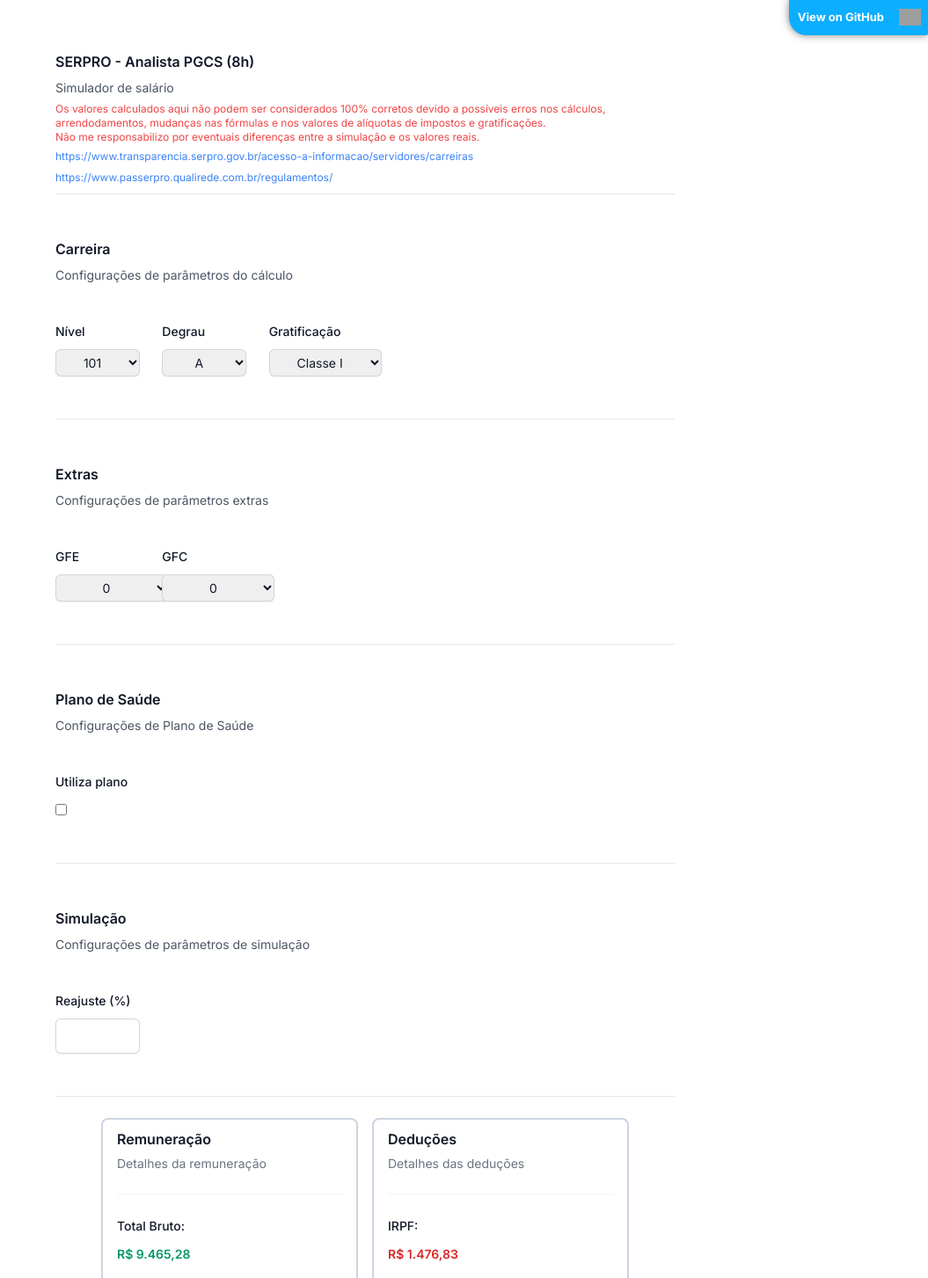
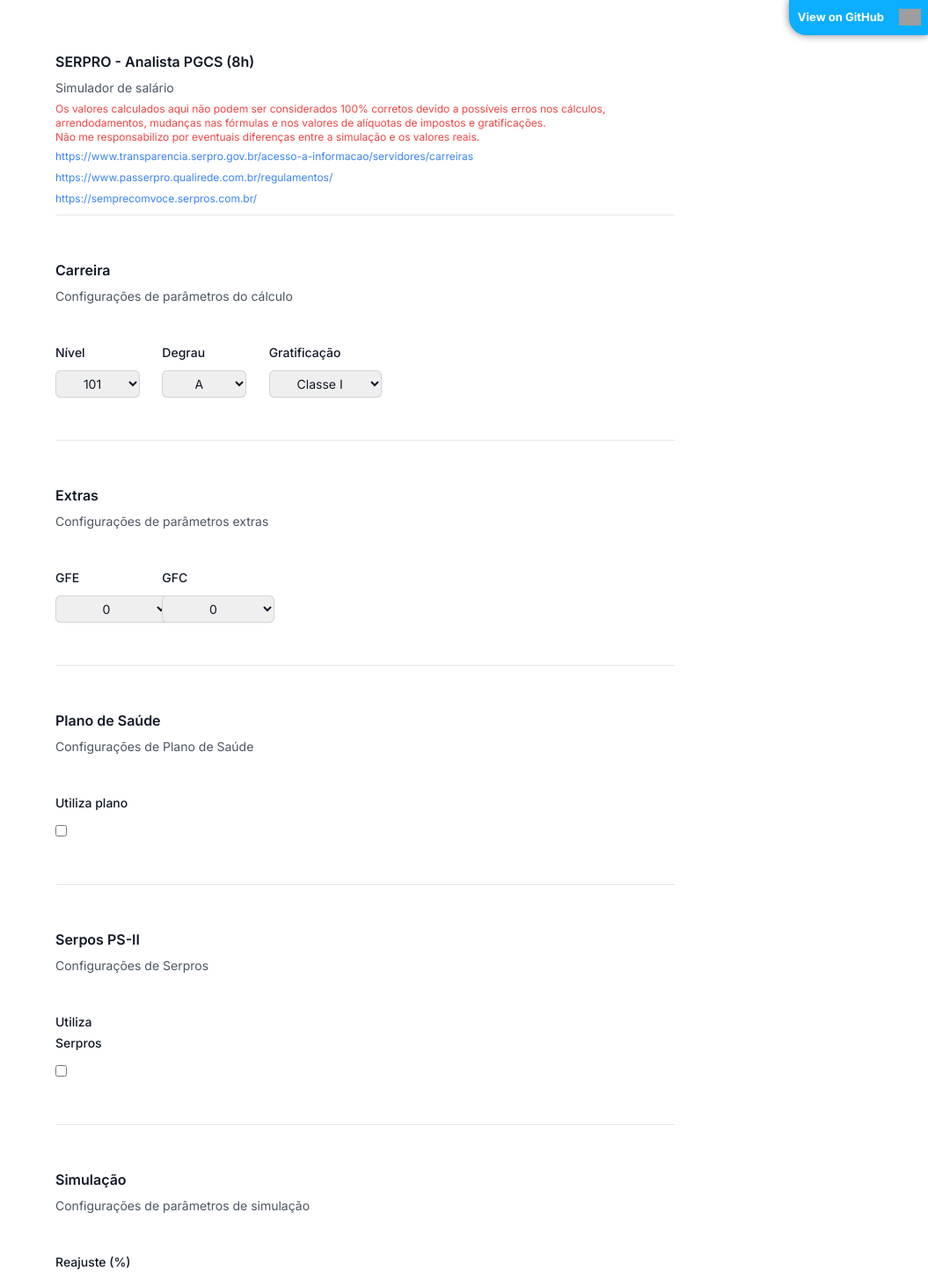
Before and after one commit to tacsio/calculadora-serpro, a Next.js app: page / in a window 1280 px wide. Shown: the top 1453 px of the page at 88% size, without its empty margins (225-1280 px from the left). Built offline with nearby package versions, Linux system fonts and the light colour scheme; grey boxes are pictures that could not be loaded.

Commit message:
add serpros

```diff
--- a/src/components/dashboard/deducoes.js
+++ b/src/components/dashboard/deducoes.js
@@ -31,6 +31,12 @@
             value={`R$ ${deducoes.planoSaude}`}
             colorClass="text-red-600"
           />
+
+          <CardItem
+            title="Serpros:"
+            value={`R$ ${deducoes.serpros}`}
+            colorClass="text-red-600"
+          />
         </dl>
       </div>
     </div>
--- a/src/components/form.js
+++ b/src/components/form.js
@@ -3,6 +3,7 @@
 import { PGCS } from "@/service/pgcs";
 import { useEffect, useState } from "react";
 import PlanoSaudeForm from "./plano-saude-form";
+import SerprosForm from "./serpros-form";
 
 const pgcs = new PGCS();
 
@@ -14,6 +15,8 @@
   const [gfcIndex, setGfcIndex] = useState(0);
 
   const [idade, setIdade] = useState(undefined);
+  const [contribuicaoSerpros, setContribuicaoSerpros] = useState(undefined);
+
   const [reajuste, setReajuste] = useState("");
 
   useEffect(() => {
@@ -25,9 +28,20 @@
       gfeIndex,
       gfcIndex,
       idade,
+      contribuicaoSerpros,
     });
     setData(result);
-  }, [nivel, degrau, classe, setData, reajuste, gfeIndex, gfcIndex, idade]);
+  }, [
+    nivel,
+    degrau,
+    classe,
+    setData,
+    reajuste,
+    gfeIndex,
+    gfcIndex,
+    idade,
+    contribuicaoSerpros,
+  ]);
 
   return (
     <form>
@@ -51,6 +65,7 @@
           <p>
             <a
               className="text-xs text-blue-500"
+              target="_blank"
               href="https://www.transparencia.serpro.gov.br/acesso-a-informacao/servidores/carreiras"
             >
               https://www.transparencia.serpro.gov.br/acesso-a-informacao/servidores/carreiras
@@ -59,9 +74,19 @@
           <p>
             <a
               className="text-xs text-blue-500"
+              target="_blank"
               href="https://www.passerpro.qualirede.com.br/regulamentos/"
             >
               https://www.passerpro.qualirede.com.br/regulamentos/
+            </a>
+          </p>
+          <p>
+            <a
+              className="text-xs text-blue-500"
+              target="_blank"
+              href="https://semprecomvoce.serpros.com.br/"
+            >
+              https://semprecomvoce.serpros.com.br/
             </a>
           </p>
         </div>
@@ -217,6 +242,11 @@
 
         <PlanoSaudeForm idade={idade} setIdade={setIdade} />
 
+        <SerprosForm
+          contribuicaoSerpros={contribuicaoSerpros}
+          setContribuicaoSerpros={setContribuicaoSerpros}
+        />
+
         {/* Simulacao */}
         <div className="border-b border-gray-900/10 pb-12">
           <h2 className="text-base font-semibold leading-7 text-gray-900">
@@ -241,7 +271,7 @@
                   type="number"
                   min={0}
                   className="block w-full rounded-md border-0 px-3.5 py-2 text-gray-900 shadow-sm ring-1 ring-inset ring-gray-300 placeholder:text-gray-400 focus:ring-2 focus:ring-inset focus:ring-indigo-600 sm:text-sm sm:leading-6"
-                  onChange={(event) => setReajuste(event.target.value)}
+                  onChange={(event) => setReajuste(Number(event.target.value))}
                   value={reajuste}
                 />
               </div>
--- /dev/null
+++ b/src/components/serpros-form.js
@@ -0,0 +1,66 @@
+import { useState } from "react";
+
+export default function SerprosForm({ contribuicaoSerpros, setContribuicaoSerpros }) {
+  const [checkSerpros, setCheckSerpros] = useState(false);
+
+  function toggle() {
+    if (checkSerpros) {
+      setContribuicaoSerpros(undefined);
+    } else {
+      setContribuicaoSerpros(433.78);
+    }
+    setCheckSerpros(!checkSerpros);
+  }
+
+  return (
+    <div className="border-b border-gray-900/10 pb-12">
+      <h2 className="text-base font-semibold leading-7 text-gray-900">
+        Serpos PS-II
+      </h2>
+      <p className="mt-1 text-sm leading-6 text-gray-600">
+        Configurações de Serpros
+      </p>
+
+      <div className="mt-10 grid grid-cols-1 gap-x-6 gap-y-8 sm:grid-cols-6">
+        <div className="sm:col-span-1">
+          <label
+            htmlFor="serpros"
+            className="block text-sm font-medium leading-6 text-gray-900"
+          >
+            Utiliza Serpros
+          </label>
+          <div className="mt-2 w-24">
+            <input
+              id="serpros"
+              type="checkbox"
+              value={checkSerpros}
+              onChange={(e) => toggle()}
+            />
+          </div>
+        </div>
+
+        {checkSerpros && (
+          <div className="sm:col-span-1">
+            <label
+              htmlFor="contribuicao"
+              className="block text-sm font-medium leading-6 text-gray-900"
+            >
+              Contribução Participante
+            </label>
+            <div className="mt-2 w-24">
+              <input
+                id="contribuicao"
+                name="contribuicao"
+                type="number"
+                min={0}
+                className="block w-full rounded-md border-0 px-3.5 py-2 text-gray-900 shadow-sm ring-1 ring-inset ring-gray-300 placeholder:text-gray-400 focus:ring-2 focus:ring-inset focus:ring-indigo-600 sm:text-sm sm:leading-6"
+                onChange={(event) => setContribuicaoSerpros(Number(event.target.value))}
+                value={contribuicaoSerpros}
+              />
+            </div>
+          </div>
+        )}
+      </div>
+    </div>
+  );
+}
--- a/src/service/pgcs.js
+++ b/src/service/pgcs.js
@@ -31,12 +31,14 @@
     gfcIndex = 0,
     reajuste,
     idade,
+    contribuicaoSerpros,
   }) {
     let base = this.calculadora.calcularBase(this.niveis[0], nivel, degrau);
     let alimentacao = this.calculadora.alimentacao;
     let gfe = this.gfe[gfeIndex];
     let gfc = this.gfc[gfcIndex];
     let decontoPlanoSaude = 0;
+    let descontoSerpros = 0.0;
 
     if (reajuste) {
       base = this.calculadora.aplicarReajuste(base, reajuste);
@@ -45,9 +47,15 @@
       gfc = this.calculadora.aplicarReajuste(gfc, reajuste);
     }
 
+    //Plano saude
     if (idade) {
       const dadosPlano = this.planoSaude.calculate({ idade, nivel });
       decontoPlanoSaude = dadosPlano.desconto;
+    }
+
+    //SERPROS
+    if (contribuicaoSerpros) {
+      descontoSerpros = contribuicaoSerpros;
     }
 
     const gratificao = this.calculadora.calcularGratificacao(classe, base);
@@ -63,7 +71,12 @@
     const inss = this.calculadora.inss;
 
     const liquido =
-      totalBruto - irpf - deducaoAlimentacao - inss - decontoPlanoSaude;
+      totalBruto -
+      irpf -
+      deducaoAlimentacao -
+      inss -
+      decontoPlanoSaude -
+      descontoSerpros;
 
     return {
       remuneracao: {
@@ -83,6 +96,7 @@
         deducaoAlimentacao: this._formatNumber(deducaoAlimentacao),
         inss: this._formatNumber(inss),
         planoSaude: this._formatNumber(decontoPlanoSaude),
+        serpros: this._formatNumber(descontoSerpros),
       },
 
       outros: {
```
